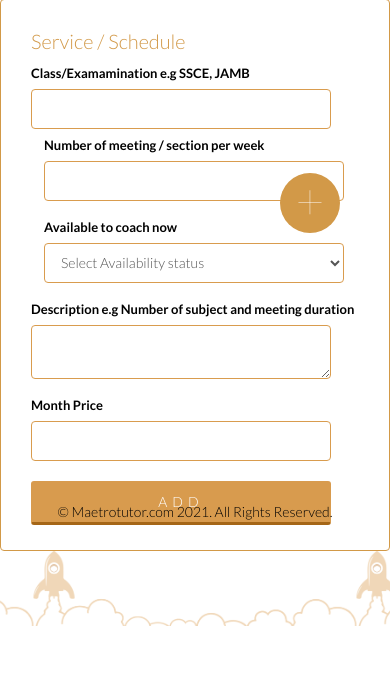
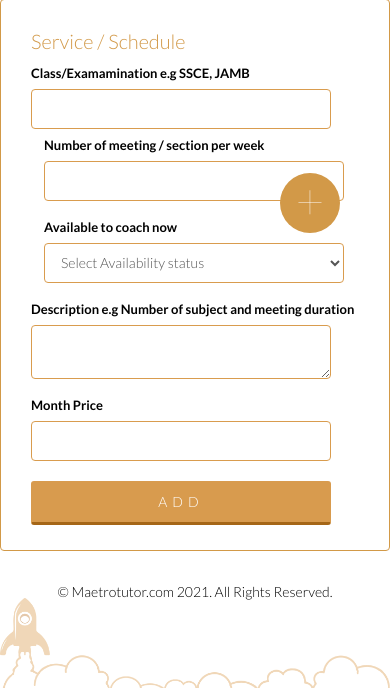
Before and after one commit to white9ja/Triangle, a Flask app: a page that uses triangle/templates/layout/base.html in a window 390 px wide. Shown: the part 460-1148 px from the top of the page. Before the commit the page ends 1086 px from the top, so only its background shows below. Run offline with Flask 2, Linux system fonts and the light colour scheme; a user stored in the database is signed in; data comes from the database, SQL or seed files in the repository; some libraries are stand-ins or nearby versions.

Commit message:
worked on the footer

```diff
--- a/triangle/templates/layout/base.html
+++ b/triangle/templates/layout/base.html
@@ -155,7 +155,7 @@
             border-radius:100%;
         }
         #md-foot{
-            margin-top: -120px;
+            margin-top: -40px;
         }
         #md-cam{
              position: relative;
```
